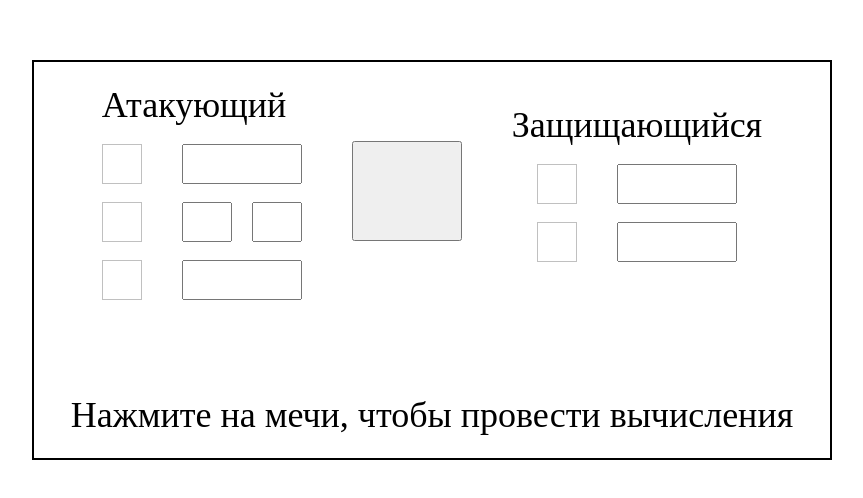
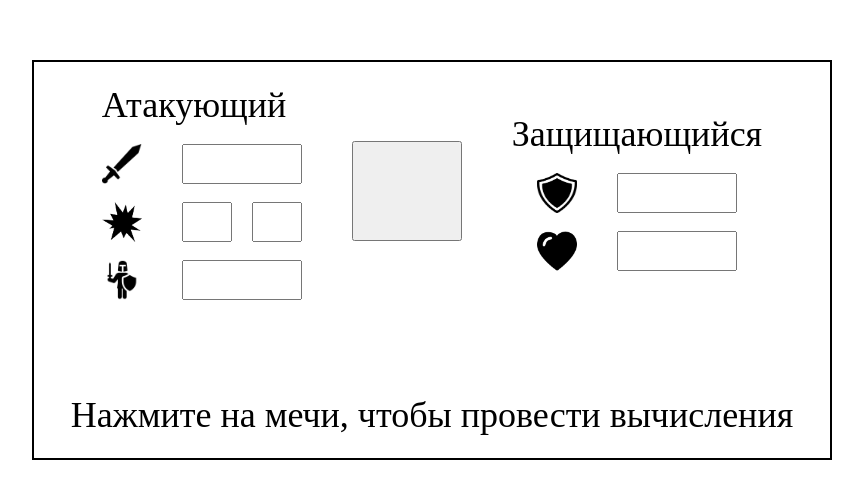
Before and after one commit to Def-uIT/Calculator-Probivok, a plain HTML site: page index.html in a window 1280 px wide. Shown: the part 140-638 px from the top of the page, without its empty margins (208-1071 px from the left). Drawn offline with Linux system fonts and the light colour scheme.

Commit message:
Add icons

```diff
--- a/index.html
+++ b/index.html
@@ -13,12 +13,12 @@
             <p>Атакующий</p>
             <br>
             <div class="tuple">
-                <img href="#">
+                <img src="./img/pngwing.com (6).png">
                 <input>
             </div>
             <br>
             <div class="tuple">
-                <img href="#">
+                <img src="./img/pngegg (1).png">
                 <div class="tuple_damage">
                     <input class="damage">
                     <input class="damage">
@@ -26,7 +26,7 @@
             </div>
             <br>
             <div class="tuple">
-                <img href="#">
+                <img src="./img/noble-knight-filled-icon-910411.png">
                 <input>
             </div>
         </div>
@@ -37,15 +37,14 @@
             <p id="headerDef">Защищающийся</p>
             <br>
             <div class="tuple">
-                <img href="#">
+                <img src="./img/pngegg.png">
                 <input>
             </div>
             <br>
             <div class="tuple">
-                <img href="#">
+                <img src="./img/free-icon-heart-101224.png">
                 <input>
             </div>
-            <br>
         </div>
         <div class="output">
             <p>Нажмите на мечи, чтобы провести вычисления</p>
```
Also changed, not shown: css/styles.css (line endings or trailing spaces), img/3F3F3F3F%3FH5.webp (added), img/Growth_icon_H5.webp (added), img/free-icon-heart-101224.png (added), img/noble-knight-filled-icon-910411.png (added), img/pngegg (1).png (added), img/pngegg.png (added), img/pngwing.com (6).png (added).
